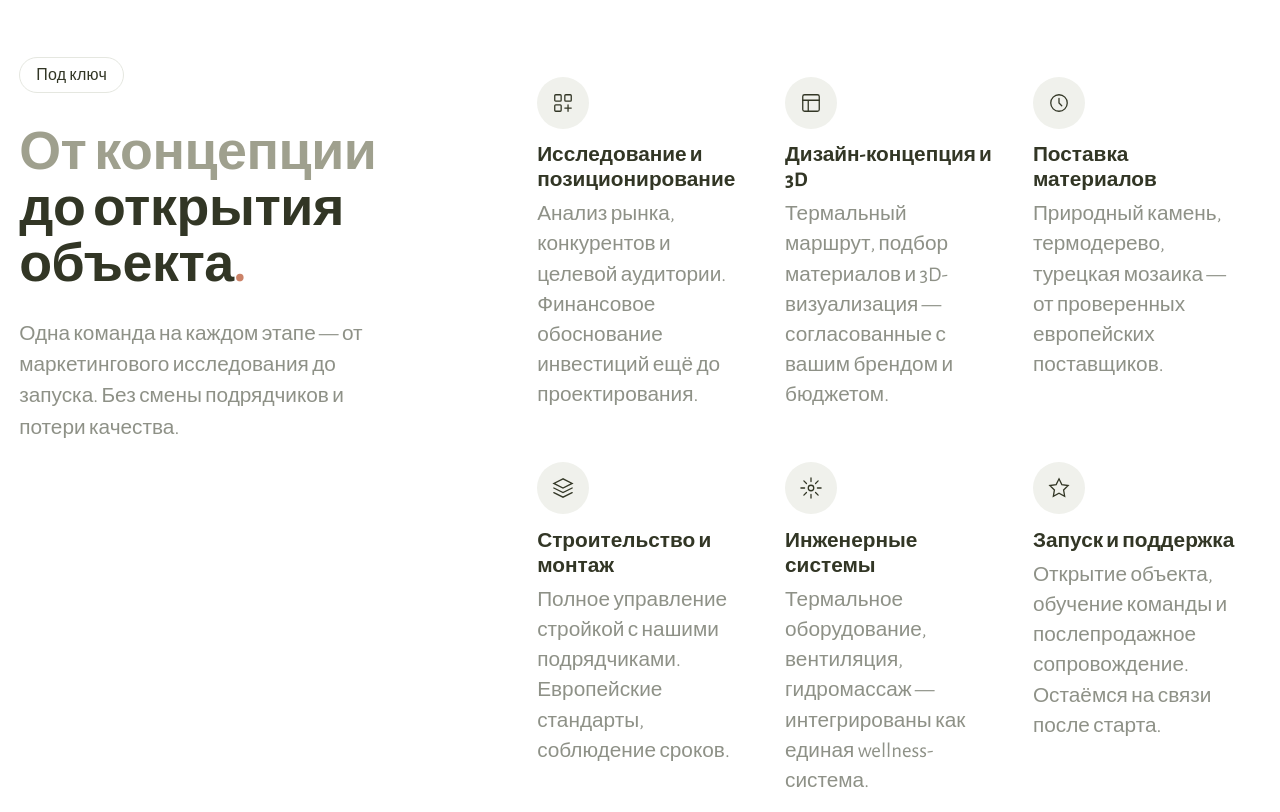
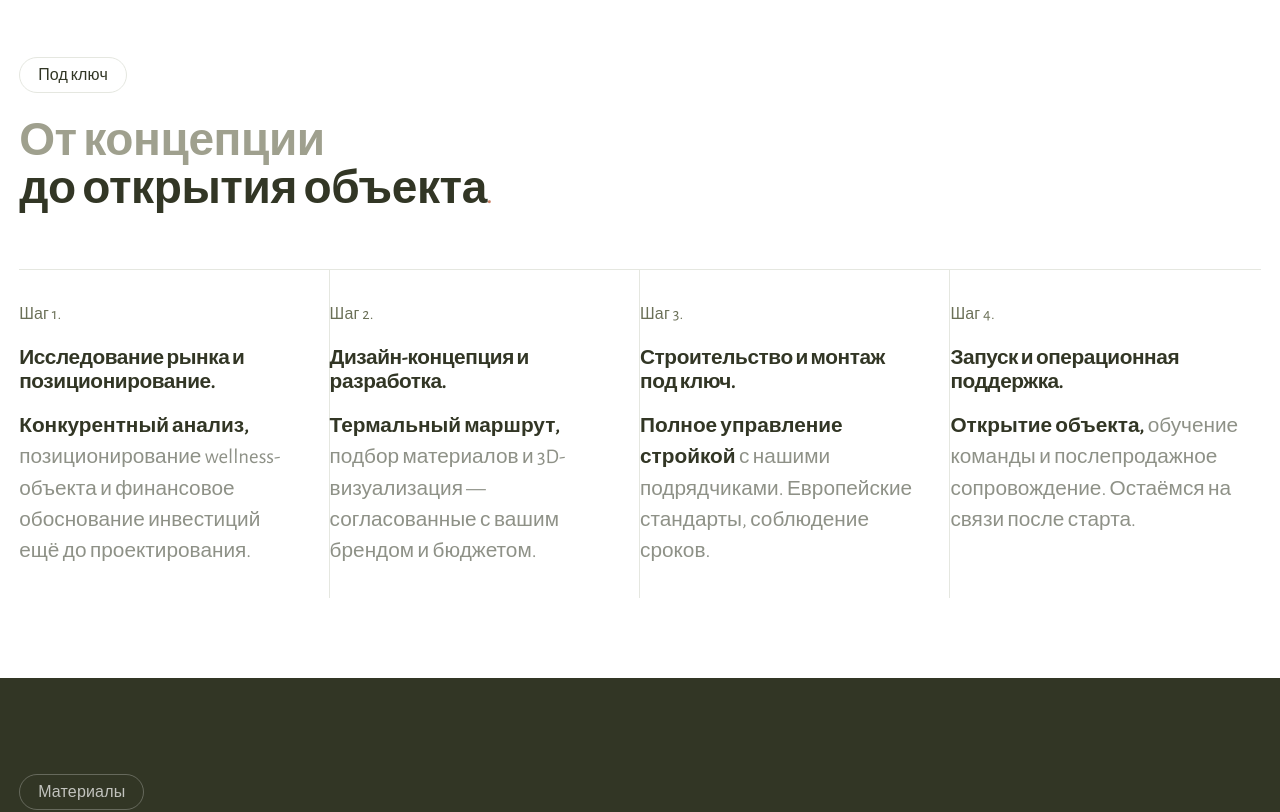
Before and after one commit to digitalcluster25/hws, a React (Vite) app: page / in a window 1280 px wide. Shown: the part 3740-4552 px from the top of the page. Built offline with nearby package versions, Linux system fonts and the light colour scheme.

Commit message:
feat: process → Ohio numbered steps layout (Step N. + bold title + desc)

```diff
--- a/src/components/sections/ProcessAccordion.jsx
+++ b/src/components/sections/ProcessAccordion.jsx
@@ -1,109 +1,55 @@
-import { motion } from 'framer-motion'
+import SectionHeader from '../ui/SectionHeader'
 
 const STEPS = [
   {
-    icon: (
-      <svg width="22" height="22" viewBox="0 0 24 24" fill="none" stroke="currentColor" strokeWidth="1.4" strokeLinecap="round">
-        <rect x="3" y="3" width="7" height="7" rx="1"/><rect x="14" y="3" width="7" height="7" rx="1"/>
-        <rect x="3" y="14" width="7" height="7" rx="1"/>
-        <path d="M14 17.5h7M17.5 14v7"/>
-      </svg>
-    ),
-    title: 'Исследование и позиционирование',
-    desc: 'Анализ рынка, конкурентов и целевой аудитории. Финансовое обоснование инвестиций ещё до проектирования.',
+    num: 'Шаг 1.',
+    title: 'Исследование рынка и позиционирование.',
+    bold: 'Конкурентный анализ,',
+    desc: ' позиционирование wellness-объекта и финансовое обоснование инвестиций ещё до проектирования.',
   },
   {
-    icon: (
-      <svg width="22" height="22" viewBox="0 0 24 24" fill="none" stroke="currentColor" strokeWidth="1.4" strokeLinecap="round">
-        <rect x="3" y="3" width="18" height="18" rx="2"/>
-        <path d="M3 9h18M9 21V9"/>
-      </svg>
-    ),
-    title: 'Дизайн-концепция и 3D',
-    desc: 'Термальный маршрут, подбор материалов и 3D-визуализация — согласованные с вашим брендом и бюджетом.',
+    num: 'Шаг 2.',
+    title: 'Дизайн-концепция и разработка.',
+    bold: 'Термальный маршрут,',
+    desc: ' подбор материалов и 3D-визуализация — согласованные с вашим брендом и бюджетом.',
   },
   {
-    icon: (
-      <svg width="22" height="22" viewBox="0 0 24 24" fill="none" stroke="currentColor" strokeWidth="1.4" strokeLinecap="round">
-        <circle cx="12" cy="12" r="9"/>
-        <path d="M12 7v5l3 3"/>
-      </svg>
-    ),
-    title: 'Поставка материалов',
-    desc: 'Природный камень, термодерево, турецкая мозаика — от проверенных европейских поставщиков.',
+    num: 'Шаг 3.',
+    title: 'Строительство и монтаж под ключ.',
+    bold: 'Полное управление стройкой',
+    desc: ' с нашими подрядчиками. Европейские стандарты, соблюдение сроков.',
   },
   {
-    icon: (
-      <svg width="22" height="22" viewBox="0 0 24 24" fill="none" stroke="currentColor" strokeWidth="1.4" strokeLinecap="round">
-        <path d="M12 2L2 7l10 5 10-5-10-5zM2 17l10 5 10-5M2 12l10 5 10-5"/>
-      </svg>
-    ),
-    title: 'Строительство и монтаж',
-    desc: 'Полное управление стройкой с нашими подрядчиками. Европейские стандарты, соблюдение сроков.',
-  },
-  {
-    icon: (
-      <svg width="22" height="22" viewBox="0 0 24 24" fill="none" stroke="currentColor" strokeWidth="1.4" strokeLinecap="round">
-        <circle cx="12" cy="12" r="3"/>
-        <path d="M12 1v4M12 19v4M4.22 4.22l2.83 2.83M16.95 16.95l2.83 2.83M1 12h4M19 12h4M4.22 19.78l2.83-2.83M16.95 7.05l2.83-2.83"/>
-      </svg>
-    ),
-    title: 'Инженерные системы',
-    desc: 'Термальное оборудование, вентиляция, гидромассаж — интегрированы как единая wellness-система.',
-  },
-  {
-    icon: (
-      <svg width="22" height="22" viewBox="0 0 24 24" fill="none" stroke="currentColor" strokeWidth="1.4" strokeLinecap="round">
-        <path d="M12 2l3.09 6.26L22 9.27l-5 4.87 1.18 6.88L12 17.77l-6.18 3.25L7 14.14 2 9.27l6.91-1.01L12 2z"/>
-      </svg>
-    ),
-    title: 'Запуск и поддержка',
-    desc: 'Открытие объекта, обучение команды и послепродажное сопровождение. Остаёмся на связи после старта.',
+    num: 'Шаг 4.',
+    title: 'Запуск и операционная поддержка.',
+    bold: 'Открытие объекта,',
+    desc: ' обучение команды и послепродажное сопровождение. Остаёмся на связи после старта.',
   },
 ]
-
-const FADE = {
-  hidden: { opacity: 0, y: 20 },
-  show: (i) => ({
-    opacity: 1, y: 0,
-    transition: { duration: 0.5, ease: [0.16, 1, 0.3, 1], delay: i * 0.07 },
-  }),
-}
 
 export default function ProcessAccordion() {
   return (
     <section id="process" className="proc-section">
       <div className="proc-wrap">
 
-        {/* ── LEFT ── */}
-        <div className="proc-left">
-          <span className="proc-badge">Под ключ</span>
-          <div className="proc-h2">
-            <span className="proc-h2-light">От концепции</span>
-            <span className="proc-h2-dark">до открытия объекта<span className="proc-dot">.</span></span>
-          </div>
-          <p className="proc-lead">
-            Одна команда на каждом этапе — от маркетингового исследования до запуска.
-            Без смены подрядчиков и потери качества.
-          </p>
-        </div>
+        {/* header */}
+        <SectionHeader
+          badge="Под ключ"
+          light="От концепции"
+          dark="до открытия объекта"
+          className="proc-header-block"
+        />
 
-        {/* ── RIGHT GRID ── */}
-        <div className="proc-grid">
-          {STEPS.map((s, i) => (
-            <motion.div
-              key={s.title}
-              className="proc-card"
-              custom={i}
-              initial="hidden"
-              whileInView="show"
-              viewport={{ once: true, amount: 0.15 }}
-              variants={FADE}
-            >
-              <div className="proc-icon">{s.icon}</div>
-              <h3 className="proc-card-title">{s.title}</h3>
-              <p className="proc-card-desc">{s.desc}</p>
-            </motion.div>
+        {/* steps grid */}
+        <div className="proc-steps">
+          {STEPS.map((s) => (
+            <div key={s.num} className="proc-step">
+              <p className="proc-step-num">{s.num}</p>
+              <h3 className="proc-step-title">{s.title}</h3>
+              <p className="proc-step-desc">
+                <strong>{s.bold}</strong>{s.desc}
+              </p>
+            </div>
           ))}
         </div>
 
--- a/src/styles/hws.css
+++ b/src/styles/hws.css
@@ -480,7 +480,7 @@ select.hws-field { appearance: none; cursor: pointer; }
 
 
 /* ─────────────────────────────────────────────
-   Process — Ohio "complete solutions" layout
+   Process — Ohio numbered steps
    ───────────────────────────────────────────── */
 .proc-section {
   padding: 5rem 0;
@@ -491,11 +491,64 @@ select.hws-field { appearance: none; cursor: pointer; }
   margin: 0 auto;
   padding-left: max(1.5vw, 16px);
   padding-right: max(1.5vw, 16px);
+}
+.proc-header-block { margin-bottom: 3.5rem; }
+
+/* 4-col steps grid */
+.proc-steps {
   display: grid;
-  grid-template-columns: 1fr 1.85fr;
-  gap: 6rem;
-  align-items: start;
+  grid-template-columns: repeat(4, 1fr);
+  border-top: 1px solid var(--c-border);
 }
+.proc-step {
+  padding: 2rem 2rem 2rem 0;
+  border-right: 1px solid var(--c-border);
+}
+.proc-step:first-child { padding-left: 0; }
+.proc-step:last-child  { border-right: none; padding-right: 0; }
+
+/* step number */
+.proc-step-num {
+  font-size: 1rem;
+  color: var(--c-muted);
+  margin-bottom: 1.25rem;
+  letter-spacing: 0.01em;
+}
+
+/* step title */
+.proc-step-title {
+  font-size: clamp(1.3rem, 1.6vw, 1.75rem) !important;
+  font-weight: 800;
+  line-height: 1.15;
+  color: var(--c-dark);
+  margin-bottom: 1rem;
+  letter-spacing: -0.02em;
+}
+
+/* step desc */
+.proc-step-desc {
+  font-size: 1.3rem;
+  line-height: 1.5;
+  color: var(--c-subtle);
+}
+.proc-step-desc strong {
+  font-weight: 700;
+  color: var(--c-dark);
+}
+
+/* mobile */
+@media (max-width: 900px) {
+  .proc-steps { grid-template-columns: 1fr 1fr; }
+  .proc-step:nth-child(2) { border-right: none; padding-right: 0; }
+  .proc-step:nth-child(3) { padding-left: 0; }
+  .proc-step:nth-child(3),
+  .proc-step:nth-child(4) { border-top: 1px solid var(--c-border); }
+}
+@media (max-width: 540px) {
+  .proc-steps { grid-template-columns: 1fr; }
+  .proc-step { border-right: none !important; padding: 1.5rem 0; border-top: 1px solid var(--c-border); }
+}
+
 
 /* ── LEFT ── */
 .proc-left {
```
